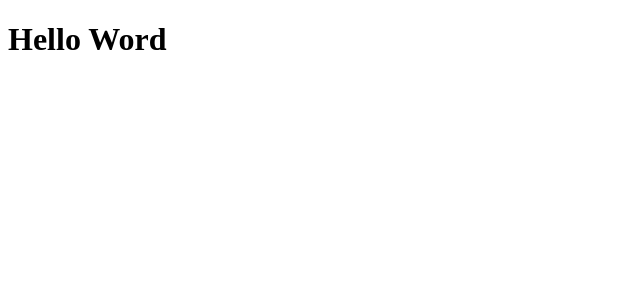
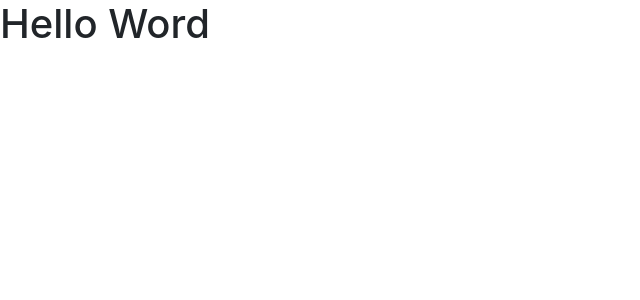
Before and after one commit to elissonalvesilva/interview-hotmart, a React app: page / in a window 1280 px wide. Shown: the top 300 px of the page, without its empty margins (0-640 px from the left). Built offline with nearby package versions, Linux system fonts and the light colour scheme.

Commit message:
feat: integrate bootstrap scss into project

```diff
--- a/src/scss/interview-hotmart.scss
+++ b/src/scss/interview-hotmart.scss
@@ -0,0 +1 @@
+@import "~bootstrap/scss/bootstrap";
```
Also changed, not shown: src/scss/components/_head.scss (added).
